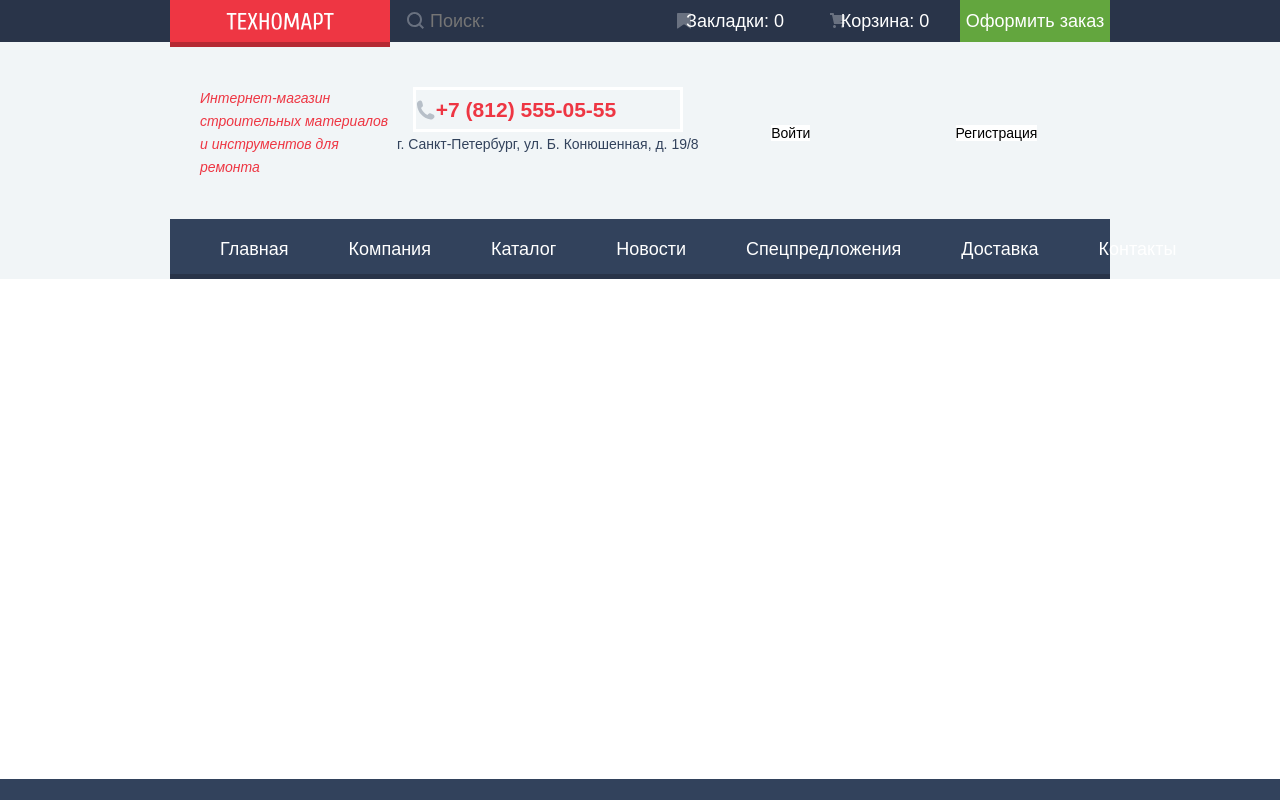
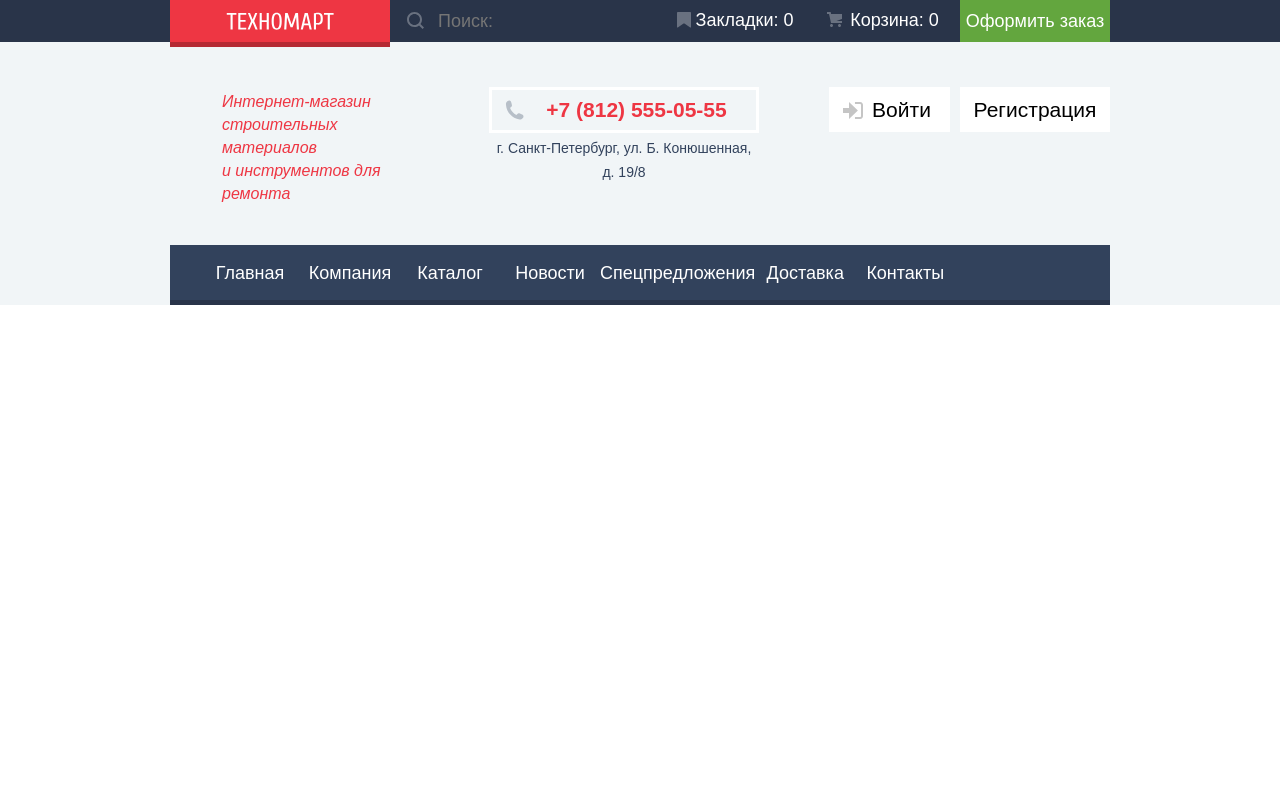
Before and after one commit to maskyy/technomart, a plain HTML site: page index.html in a window 1280 px wide. Shown: the top 800 px of the page. Drawn offline with Linux system fonts and the light colour scheme; a web font is replaced by a local one.

Commit message:
Fix about menu in header

```diff
--- a/assets/css/style.css
+++ b/assets/css/style.css
@@ -49,7 +49,7 @@ li {
 .search-form input {
     background: transparent;
     color: #fff;
-    padding: 9px 10px 9px 40px;
+    padding: 9px 22px 9px 48px;
     width: 270px;
 }
 
@@ -63,7 +63,7 @@ li {
     fill: rgba(255, 255, 255, 0.3);
 }
 
-.search-form:hover ::placeholder {
+.search-form ::placeholder {
     opacity: 1;
 }
 
@@ -92,16 +92,14 @@ li {
     width: 150px;
 }
 
-.menu-list li:nth-child(1) svg {
+.menu-list li svg {
     position: absolute;
-    top: 13px;
+    top: 12px;
     left: 17px;
 }
 
-.menu-list li:nth-child(2) svg {
-    position: absolute;
-    top: 13px;
-    left: 20px;
+.menu-list li svg + a {
+    padding: 8px 0 10px 19px;
 }
 
 .menu-order {
@@ -138,70 +136,131 @@ li {
 
 /* Инфа под меню */
 .top-info {
+    align-items: flex-start;
     display: flex;
+    justify-content: space-between;
     margin: auto auto 40px;
     width: 940px;
 }
 
-.top-info-description {
+/* Описание */
+.description {
     color: var(--basic-red);
     font-size: 16px;
+    font-style: italic;
     line-height: 23px;
-    margin-left: 30px;
+    margin-left: 52px;
+    padding-top: 3px;
     width: 197px;
 }
 
+/* Контакты (телефон и адрес) */
+.contacts {
+    width: 270px;
+}
+
 .phone {
-    align-items: center;
     border: 3px solid #fff;
+    padding: 5px 0 5px 25px;
+    position: relative;
+    text-align: center;
+}
+
+.phone img {
+    position: absolute;
+    top: 10px;
+    left: 13px;
+}
+
+.phone a {
     color: var(--basic-red);
-    display: grid;
-    grid-template-columns: 20px 250px;
-    height: 45px;
-    margin: auto;
-    width: 270px;
 }
 
 .address {
     color: var(--another-blue-2);
+    text-align: center;
+    padding-top: 3px;
 }
 
-.top-info-login {
+.authorization {
+    display: flex;
+    justify-content: space-between;
+    text-align: center;
+    width: 281px;
+}
+
+.login, .register {
     background: #fff;
     color: #000;
-    grid-area: login;
-    margin: auto;
+    font-size: 21px;
+    line-height: 21px;
+    padding: 12px 0;
 }
 
-.top-info-register {
-    background: #fff;
-    color: #000;
-    margin: auto;
+.login {
+    padding-left: 24px;
+    position: relative;
+    width: 121px;
 }
 
-.header-sub-menu {
+.login svg {
+    position: absolute;
+    top: 15px;
+    left: 14px;
+}
+
+.register {
+    width: 150px;
+}
+
+.login:hover,
+.register:hover {
+    color: var(--basic-red);
+}
+
+.login:hover svg path {
+    fill: var(--basic-grey);
+}
+
+.login:active,
+.register:active {
+    color: var(--basic-greylight);
+}
+
+/* Навигация */
+.navigation {
     background: var(--another-blue-2);
     box-shadow: var(--shadow-down) var(--another-blue);
-    display: grid;
-    grid-template-columns: repeat(7, 1fr);
-    height: 60px;
+    display: flex;
     margin: auto;
+    padding-left: 30px;
     width: 940px;
 }
 
-.header-sub-menu-item {
-    display: block;
-    margin: auto 30px;
+.navigation li {
+    min-width: 100px;
+    padding: 16px 0 20px 0;
+    text-align: center;
 }
 
-.header-sub-menu-item:first-child {
-    margin-left: 50px;
+.navigation li:hover {
+    background: var(--another-blue);
 }
 
-.header-sub-menu-item:last-child {
+.navigation li:active {
+    background: var(--another-blue-3);
+    box-shadow: inherit;
+}
+
+/*
+.header-sub-menu li:first-child {
+    margin-left: 30px;
+}
+
+.header-sub-menu li:last-child {
     margin-right: 50px;
 }
-
+*/
 /* Подвал */
 
 .footer {
--- a/index.html
+++ b/index.html
@@ -8,7 +8,9 @@
     <link rel="preconnect" href="https://fonts.googleapis.com">
     <link rel="preconnect" href="https://fonts.gstatic.com" crossorigin>
 
-    <link rel="stylesheet" href="https://fonts.googleapis.com/css?family=Cuprum|PT+Sans">
+    <link rel="stylesheet" href="https://fonts.googleapis.com/css?family=Cuprum:400,400i,700">
+    <link rel="stylesheet" href="https://fonts.googleapis.com/css?family=PT+Sans:400,700">
+
 
     <link rel="stylesheet" href="assets/css/general.css">
     <link rel="stylesheet" href="assets/css/style.css">
@@ -51,39 +53,43 @@
             </div>
         </div>
         <div class="top-info">
-            <div class="top-info-description">
-                <p>
-                    <em>Интернет-магазин<br>
-                        строительных материалов<br>
-                        и инструментов для ремонта
-                    </em>
-                </p>
-            </div>
+            <p class="description">
+                Интернет-магазин строительных материалов<br>
+                и инструментов для ремонта
+            </p>
             <div class="contacts">
-                <div class="phone heading-4">
-                    <img src="assets/images/icons/phone.svg" alt="">
-                    +7 (812) 555-05-55
+                <div class="phone">
+                    <img src="assets/images/icons/phone.svg">
+                    <a class="heading-4" href="tel:+78125550505">+7 (812) 555-05-55</a>
                 </div>
                 <p class="address caption">
                     г. Санкт-Петербург, ул. Б. Конюшенная, д. 19/8
                 </p>
             </div>
-            <div class="top-info-login paragraph-4">
-                Войти
-            </div>
-            <div class="top-info-register paragraph-4">
-                Регистрация
-            </div>
+            <p class="authorization">
+                <a class="login" href="#">
+                    <svg width="21" height="17" viewBox="0 0 21 17" fill="none" xmlns="http://www.w3.org/2000/svg">
+                        <path d="M14.875 8.5L6 0V6H0V11H6V17L14.875 8.5Z" fill="#C5C5C5"/>
+                        <path d="M16.986 15.01H11.959V17H16.986C19.164 17 19.99 15.19 20.015 13.974V3.028C19.99 1.811 19.164 0 16.986 0H11.959V1.99H16.986C17.825 1.99 17.978 2.671 17.996 3.047V13.951C17.979 14.327 17.825 15.01 16.986 15.01Z" fill="#C5C5C5"/>
+                    </svg>
+                    Войти
+                </a>
+                <a class="register" href="#">
+                    Регистрация
+                </a>
+            </p>
         </div>
-        <ul class="header-sub-menu">
-            <li class="header-sub-menu-item"><a class="paragraph-2" href="#">Главная</a></li>
-            <li class="header-sub-menu-item"><a class="paragraph-2" href="#">Компания</a></li>
-            <li class="header-sub-menu-item"><a class="paragraph-2" href="#">Каталог</a></li>
-            <li class="header-sub-menu-item"><a class="paragraph-2" href="#">Новости</a></li>
-            <li class="header-sub-menu-item"><a class="paragraph-2" href="#">Спецпредложения</a></li>
-            <li class="header-sub-menu-item"><a class="paragraph-2" href="#">Доставка</a></li>
-            <li class="header-sub-menu-item"><a class="paragraph-2" href="#">Контакты</a></li>
+        <nav>
+        <ul class="navigation">
+            <li ><a class="paragraph-2" href="#">Главная</a></li>
+            <li><a class="paragraph-2" href="#">Компания</a></li>
+            <li><a class="paragraph-2" href="#">Каталог</a></li>
+            <li><a class="paragraph-2" href="#">Новости</a></li>
+            <li><a class="paragraph-2" href="#">Спецпредложения</a></li>
+            <li><a class="paragraph-2" href="#">Доставка</a></li>
+            <li><a class="paragraph-2" href="#">Контакты</a></li>
         </ul>
+        </nav>
     </header>
     <div style="height: 500px;"></div>
     <footer class="footer">
```
